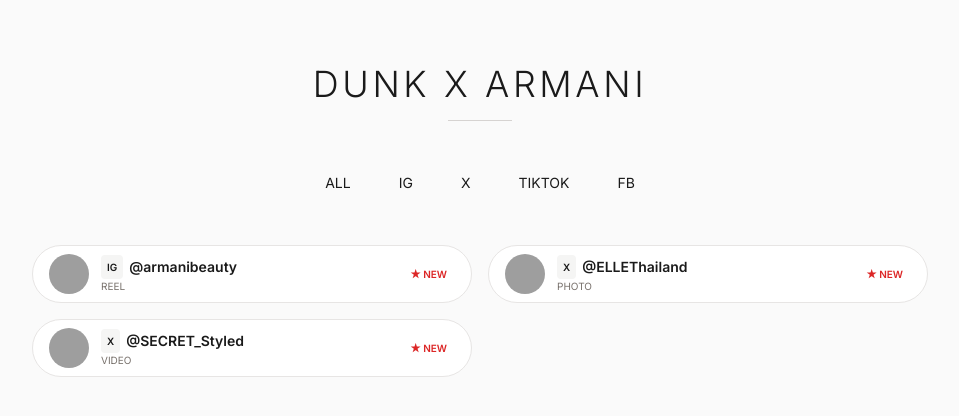
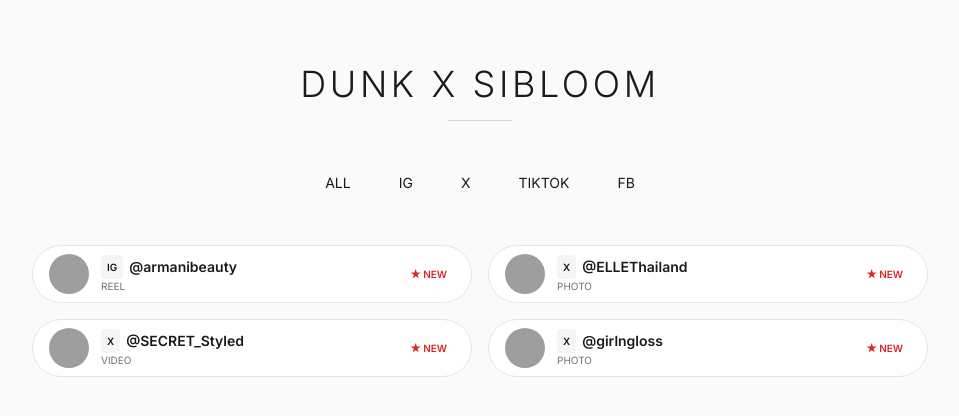
Before and after one commit to asher-1001/dunkxarmani, a plain HTML site: page index.html in a window 1280 px wide. Shown: the whole page, without its empty margins (160-1119 px from the left). Drawn offline with nearby package versions, Linux system fonts and the light colour scheme; grey boxes are pictures that could not be loaded.

Commit message:
Update index.html

```diff
--- a/index.html
+++ b/index.html
@@ -8,7 +8,7 @@
 
     <meta name="viewport" content="width=device-width, initial-scale=1.0">
 
-    <title>#Dunk X SiBloom</title>
+    <title>Dunk X SiBloom</title>
 
     <script src="https://cdn.tailwindcss.com"></script>
 
@@ -28,7 +28,7 @@
 
     <header class="mb-12 text-center">
 
-        <h1 class="text-3xl md:text-4xl font-light tracking-widest uppercase mb-4">DUNK x ARMANI</h1>
+        <h1 class="text-3xl md:text-4xl font-light tracking-widest uppercase mb-4">Dunk X SiBloom</h1>
 
         <div class="w-16 h-[1px] bg-stone-300 mx-auto"></div>
 
@@ -67,6 +67,8 @@
             { platform: "X", user: "@ELLEThailand", type: "PHOTO", isNew: true, url: "https://x.com/ellethailand/status/2070462511674171749", img: "https://pbs.twimg.com/profile_images/1988682146098409472/-wV8Ovst_400x400.jpg" },
 
             { platform: "X", user: "@SECRET_Styled", type: "VIDEO", isNew: true, url: "https://x.com/SECRET_Styled/status/2070462604473168122", img: "https://pbs.twimg.com/profile_images/2004246500487155712/SuNzQI7w_400x400.jpg" },
+
+            { platform: "X", user: "@girlngloss", type: "PHOTO", isNew: true, url: "https://x.com/girlngloss/status/2070462078230348263", img: "https://pbs.twimg.com/profile_images/2018164743815753728/NIgRcrxW_400x400.jpg" },
 
         ];
 
```
